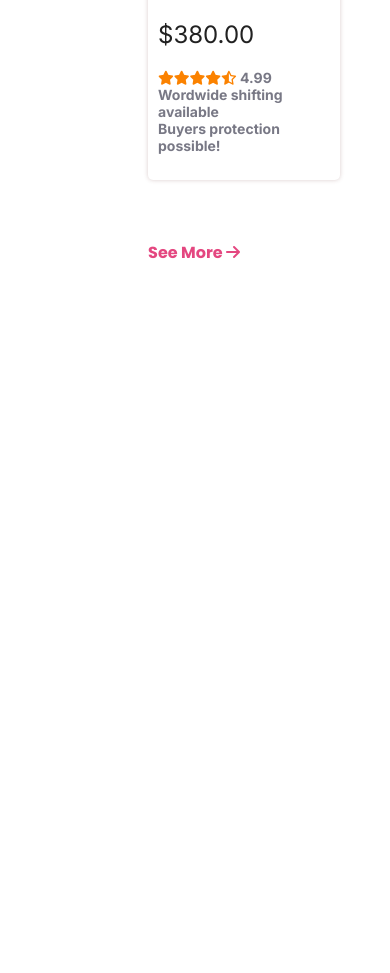
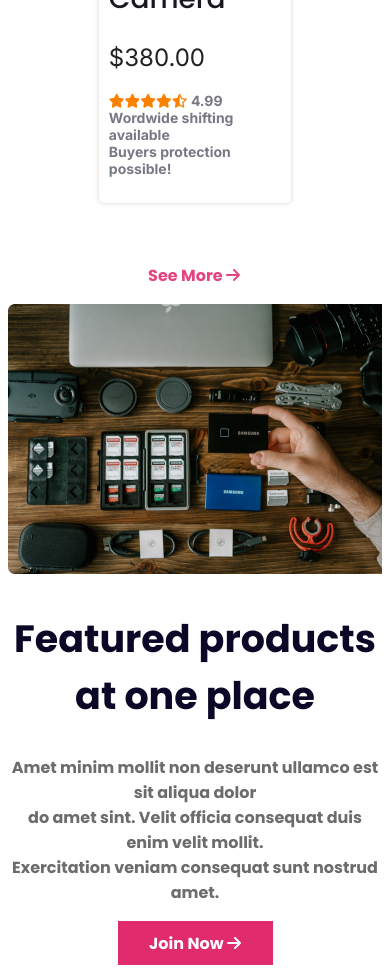
Before and after one commit to JerinOnTheXplore/InfluenceXclusive, a plain HTML site: page index.html in a window 390 px wide. Shown: the part 5633-6606 px from the top of the page. Before the commit the page ends 5914 px from the top, so only its background shows below. Drawn offline with Linux system fonts and the light colour scheme.

Commit message:
added features section and made it responsive

```diff
--- a/index.html
+++ b/index.html
@@ -135,6 +135,17 @@
                 <p class="more">See More <i class="fa-solid fa-arrow-right"></i></p>
             </div>
         </section>
+        <!-- Featured section start -->
+        <section class="features">
+            <div class="featured-image">
+             <img src="images/gear.png" alt="">
+            </div>
+            <div class="featured-product-info">
+             <h2 class="featured-title">Featured products at one place</h2>
+             <p class="featured-description">Amet minim mollit non deserunt ullamco est sit aliqua dolor <br> do amet sint. Velit officia consequat duis enim velit mollit. <br> Exercitation veniam consequat sunt nostrud amet.</p>
+             <button class="featured-btn">Join Now  <i class="fa-solid  fa-arrow-right"></i></button>
+            </div>
+        </section>
 
     </main>
     <footer>
--- a/styles/influence.css
+++ b/styles/influence.css
@@ -33,6 +33,9 @@
     background-repeat: no-repeat;
     background-position: center;
     background-size: cover;
+  }
+  main{
+    overflow-x: hidden;
   }
 
   /* header styles */
@@ -120,6 +123,7 @@
     grid-template-columns: repeat(3, 1fr);
     gap: 30px;
     max-width: 1500px;
+
     margin: 60px 140px;
 }
 .collections-title{
@@ -160,7 +164,6 @@ border-radius: 5px;
 }
 .star{
   color: #FB8200;
-  width: 0.000001px;
 }
 .explore-option{
 
@@ -173,12 +176,56 @@ border-radius: 5px;
   text-align: right;
   margin-right:142px;
 }
+/* Featured related styles */
+.features{
+display: flex;
+flex-wrap: wrap;
+align-items: center;
+justify-content: space-around;
+width: 100%;
+
+}
+
+.featured-image{
+max-width:100%;
+height: auto;
+border-radius: 7px;
+}
+.featured-product-info{
+
+max-width: 100%;
+
+}
+.featured-title{
+  font-family: "Poppins", serif;
+  font-weight: 700;
+  font-size: 2.375rem;
+  color: #0A0826;
+}
+.featured-description{
+  font-family: "Poppins", serif;
+  font-weight: 700;
+  font-size: 1rem;
+  color: #6C6C6C;
+}
+.featured-btn{
+  font-family: "Poppins", serif;
+  font-weight: 700;
+  font-size: 1rem;
+  color: #FFFFFF;
+  background-color: #E02C6D;
+  width: 155px;
+  height: 44px;
+  padding: 10px 24px;
+  border: none;
+}
 
 /* Responsive Media Query */
 @media screen and (max-width: 576px) {
  .navbar,
  .nav-links,
  .banner{
+
     flex-direction:column;
 }
 .banner{
@@ -197,22 +244,43 @@ border-radius: 5px;
  }
  .logo-image{
    width: 100%;
-   height: auto;
+
 
 }
 .Collections{
   display: grid;
   grid-template-columns: 1fr;
-  align-items: center;
+  justify-content: center;
   gap: 15px;
 }
+.xplore{
+  text-align: right;
+}
+.features{
+  flex-direction: column;
+
+  text-align: center;
+
+
+
+
+}
+.featured-image{
+
+}
+.featured-product-info{
+ max-width: 100%;
+
+}
+
+
 
 }
 
 /* Medium size devices */
 @media screen and (min-width:576px) and (max-width:992px) {
 
-.banner{
+.banner,.features{
     flex-direction: column;
 }
 .sponsor-companies{
```
